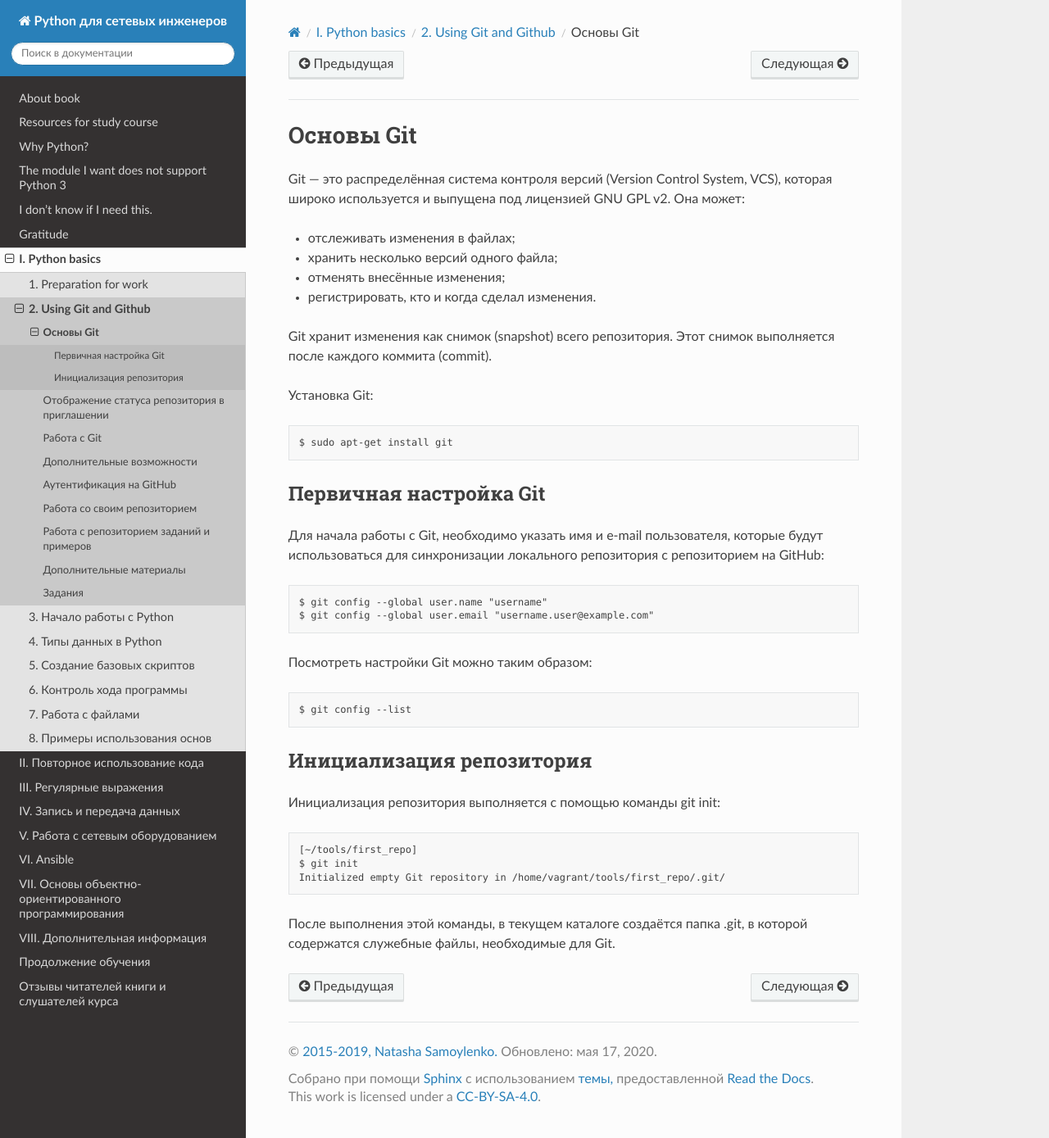
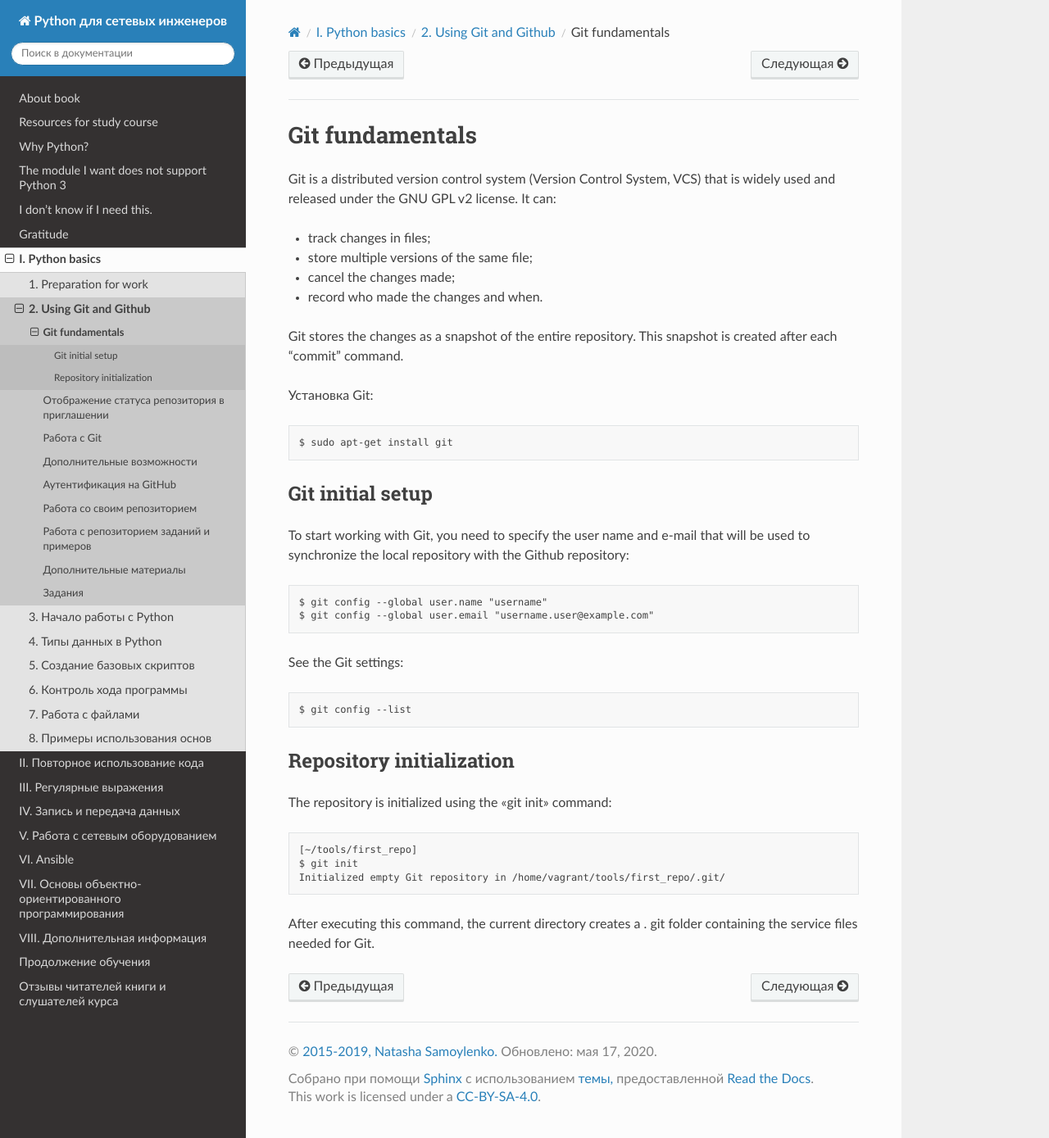
Before and after one commit to Aidar5/nattoeng, a Sphinx documentation site: the page built from docs/source/book/02_git_github/git_basics.rst, in a window 1280 px wide and 1389 px high. Shown: the whole window at 82% size. Built offline with Sphinx 7.4.7 and the Read the Docs theme 2.0.0, drawn with Linux system fonts in a browser that asks for light colours; pages that are not in the unit, such as notebooks, are missing from menus.

Commit message:
Update git_basics.rst

```diff
--- a/docs/source/book/02_git_github/git_basics.rst
+++ b/docs/source/book/02_git_github/git_basics.rst
@@ -1,17 +1,15 @@
-Основы Git
+Git fundamentals
 ~~~~~~~~~~
 
-Git — это распределённая система контроля версий (Version Control System,
-VCS), которая широко используется и выпущена под лицензией GNU GPL v2.
-Она может:
+Git is a distributed version control system (Version Control System, VCS) that is widely used and released under the GNU GPL v2 license.
+It can:
 
--  отслеживать изменения в файлах;
--  хранить несколько версий одного файла;
--  отменять внесённые изменения;
--  регистрировать, кто и когда сделал изменения.
+-  track changes in files;
+-  store multiple versions of the same file;
+-  cancel the changes made;
+-  record who made the changes and when.
 
-Git хранит изменения как снимок (snapshot) всего репозитория. Этот
-снимок выполняется после каждого коммита (commit).
+Git stores the changes as a snapshot of the entire repository. This snapshot is created after each “commit” command.
 
 Установка Git:
 
@@ -19,28 +17,26 @@ Git хранит изменения как снимок (snapshot) всего р
 
     $ sudo apt-get install git
 
-Первичная настройка Git
+Git initial setup
 ^^^^^^^^^^^^^^^^^^^^^^^
 
-Для начала работы с Git, необходимо указать имя и e-mail пользователя,
-которые будут использоваться для синхронизации локального репозитория с
-репозиторием на GitHub:
+To start working with Git, you need to specify the user name and e-mail that will be used to synchronize the local repository with the Github repository:
 
 ::
 
     $ git config --global user.name "username"
     $ git config --global user.email "username.user@example.com"
 
-Посмотреть настройки Git можно таким образом:
+See the Git settings:
 
 ::
 
     $ git config --list
 
-Инициализация репозитория
+Repository initialization
 ^^^^^^^^^^^^^^^^^^^^^^^^^
 
-Инициализация репозитория выполняется с помощью команды git init:
+The repository is initialized using the "git init" command:
 
 ::
 
@@ -48,5 +44,4 @@ Git хранит изменения как снимок (snapshot) всего р
     $ git init
     Initialized empty Git repository in /home/vagrant/tools/first_repo/.git/
 
-После выполнения этой команды, в текущем каталоге создаётся папка .git,
-в которой содержатся служебные файлы, необходимые для Git.
+After executing this command, the current directory creates a . git folder containing the service files needed for Git.
```
